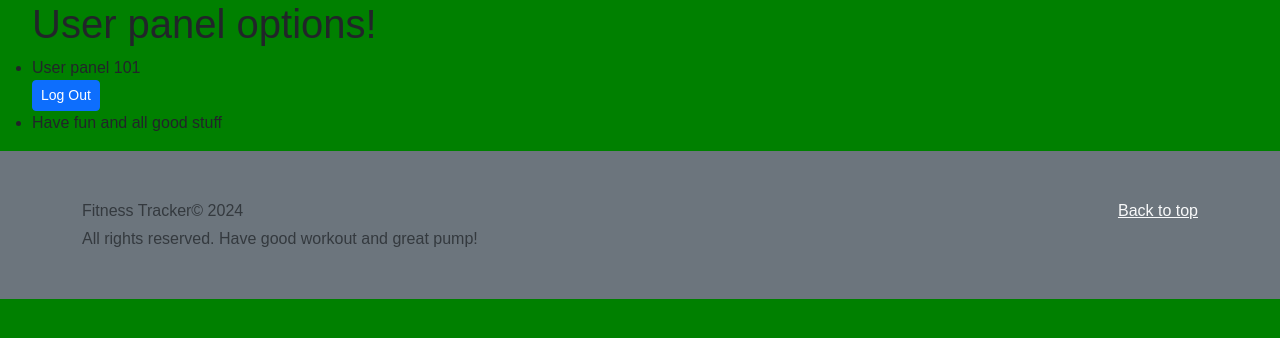
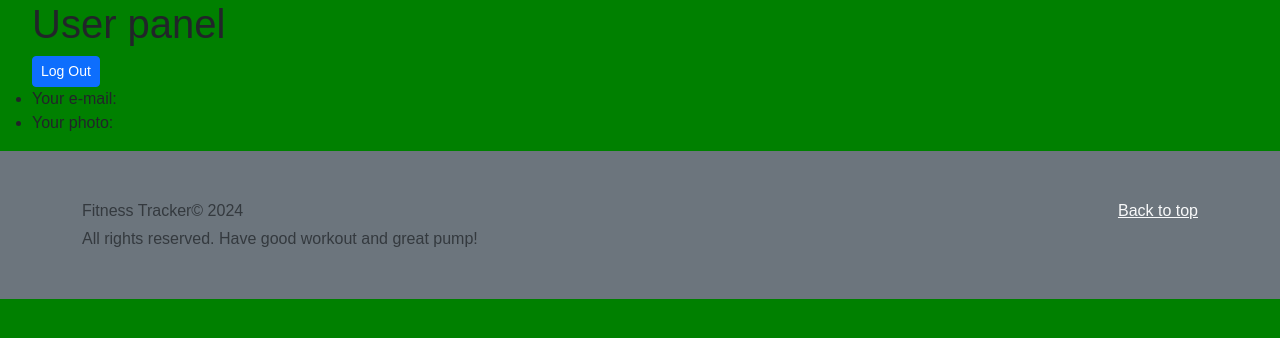
Before and after one commit to piotr-GG/fitness_tracker, a Flask app: page /auth/user_panel in a window 1280 px wide. Shown: the part 84-422 px from the top of the page. Run offline with Flask 3, Linux system fonts and the light colour scheme; the visitor is signed in with stand-in values (Sample User, id 1); data comes from the database, SQL or seed files in the repository; some libraries are stand-ins or nearby versions.

Commit message:
Changes to user_panel.html

```diff
--- a/ft_app/templates/auth/user_panel.html
+++ b/ft_app/templates/auth/user_panel.html
@@ -7,11 +7,11 @@
 
 {% block body %}
     <ul>
-        <h1>User panel options!</h1>
-        <li>User panel 101</li>
+        <h1>User panel</h1>
         <div class="btn-group">
           <a href="{{ url_for('auth.logout') }}"><button type="button" class="btn btn-sm btn-primary">Log Out</button></a>
         </div>
-        <li>Have fun and all good stuff</li>
+        <li>Your e-mail: </li>
+        <li>Your photo: </li>
     </ul>
 {% endblock %}
```
